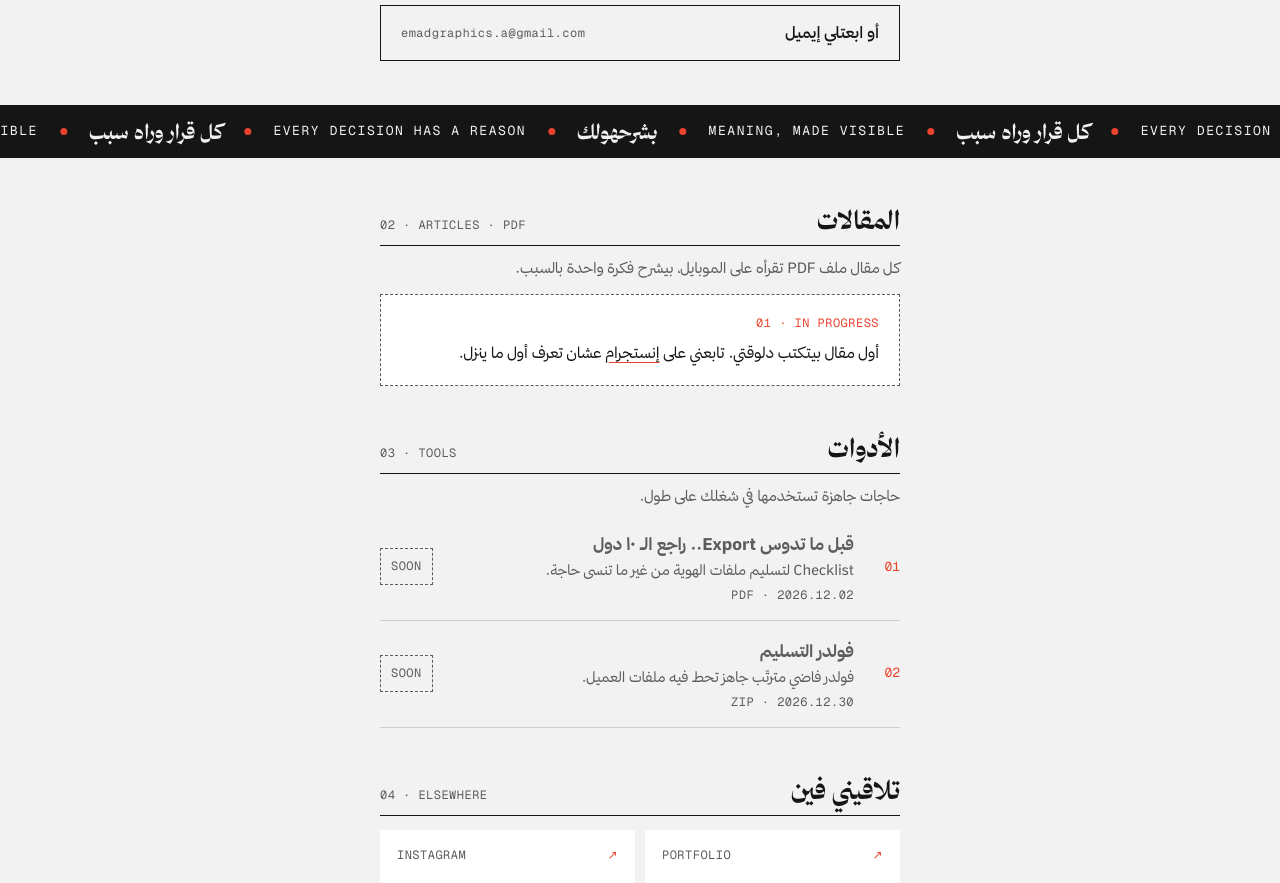
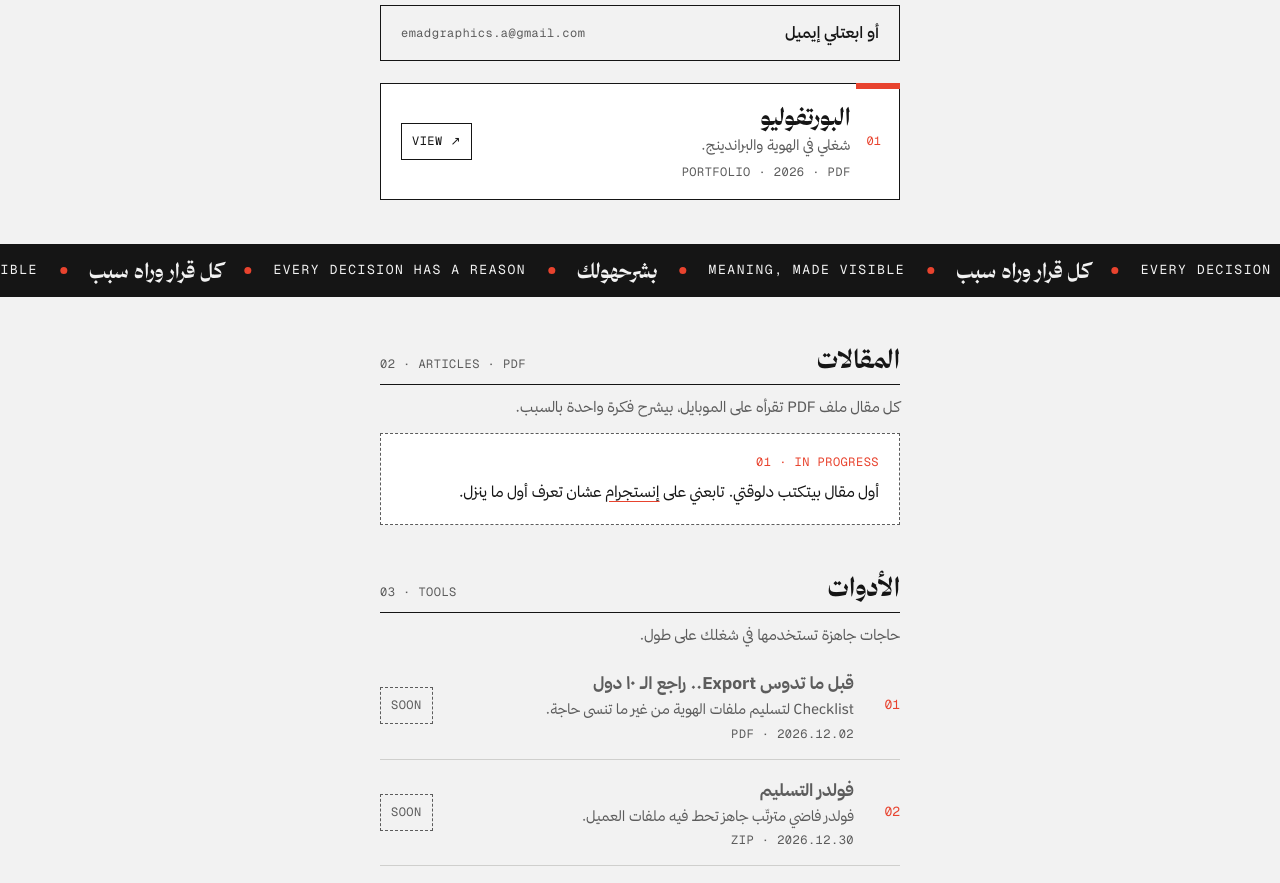
Before and after one commit to emadgraphics/emadgraphics.github.io, a plain HTML site: page index.html in a window 1280 px wide. Shown: the part 830-1713 px from the top of the page. Drawn offline with nearby package versions, Linux system fonts and the light colour scheme; a web font is replaced by a local one.

Commit message:
Add files via upload

```diff
--- a/index.html
+++ b/index.html
@@ -149,6 +149,17 @@ footer{margin-top:52px;display:flex;flex-direction:column;gap:18px}
 
 :focus-visible{outline:2px solid var(--red);outline-offset:3px}
 
+/* portfolio card */
+.pf{margin-top:22px;display:grid;grid-template-columns:auto 1fr auto;gap:16px;align-items:center;background:var(--white);border:1px solid var(--ink);padding:18px 18px 18px 20px;position:relative;transition:transform .2s ease,box-shadow .2s ease}
+.pf::before{content:"";position:absolute;top:-1px;right:-1px;width:44px;height:6px;background:var(--red)}
+.pf:hover{transform:translateY(-2px);box-shadow:0 6px 0 -1px var(--ink)}
+.pf .ix{font-family:var(--mono);font-size:12px;color:var(--red);direction:ltr}
+.pf .t{font-family:var(--ar-display);font-weight:700;font-size:24px;line-height:1.2;display:block}
+.pf .d{font-size:14.5px;color:var(--ink-60);display:block;margin-top:2px}
+.pf .meta{display:block;margin-top:8px;color:var(--ink-60);text-align:right}
+.pf .go{font-family:var(--mono);font-size:12px;letter-spacing:.04em;border:1px solid var(--ink);padding:8px 10px;white-space:nowrap;direction:ltr;transition:background .15s,color .15s}
+.pf:hover .go{background:var(--ink);color:var(--grey)}
+
 /* slogan ticker */
 .ticker{position:relative;margin:44px calc(50% - 50vw) 0;background:var(--ink);color:var(--grey);overflow:hidden;direction:ltr;border-block:1px solid var(--ink)}
 .ticker-track{display:flex;width:max-content;animation:tick 48s linear infinite}
@@ -233,6 +244,15 @@ a.row:hover .act{transform:translateY(2px)}
     <a class="cta cta-2 m" style="--d:1.3s" href="mailto:emadgraphics.a@gmail.com?subject=%D9%85%D8%B4%D8%B1%D9%88%D8%B9%20%D9%87%D9%88%D9%8A%D8%A9">
       <span class="t2">أو ابعتلي إيميل</span>
       <span class="mono">emadgraphics.a@gmail.com</span>
+    </a>
+    <a class="pf m" style="--d:1.4s" href="https://drive.google.com/file/d/1yqkA9Vg9kCg5ACo47_xwINx53D83vxo1/view" target="_blank" rel="noopener">
+      <span class="ix">01</span>
+      <span>
+        <span class="t">البورتفوليو</span>
+        <span class="d">شغلي في الهوية والبراندينج.</span>
+        <span class="mono meta">PORTFOLIO · 2026 · PDF</span>
+      </span>
+      <span class="go">VIEW ↗</span>
     </a>
   </header>
 
```
